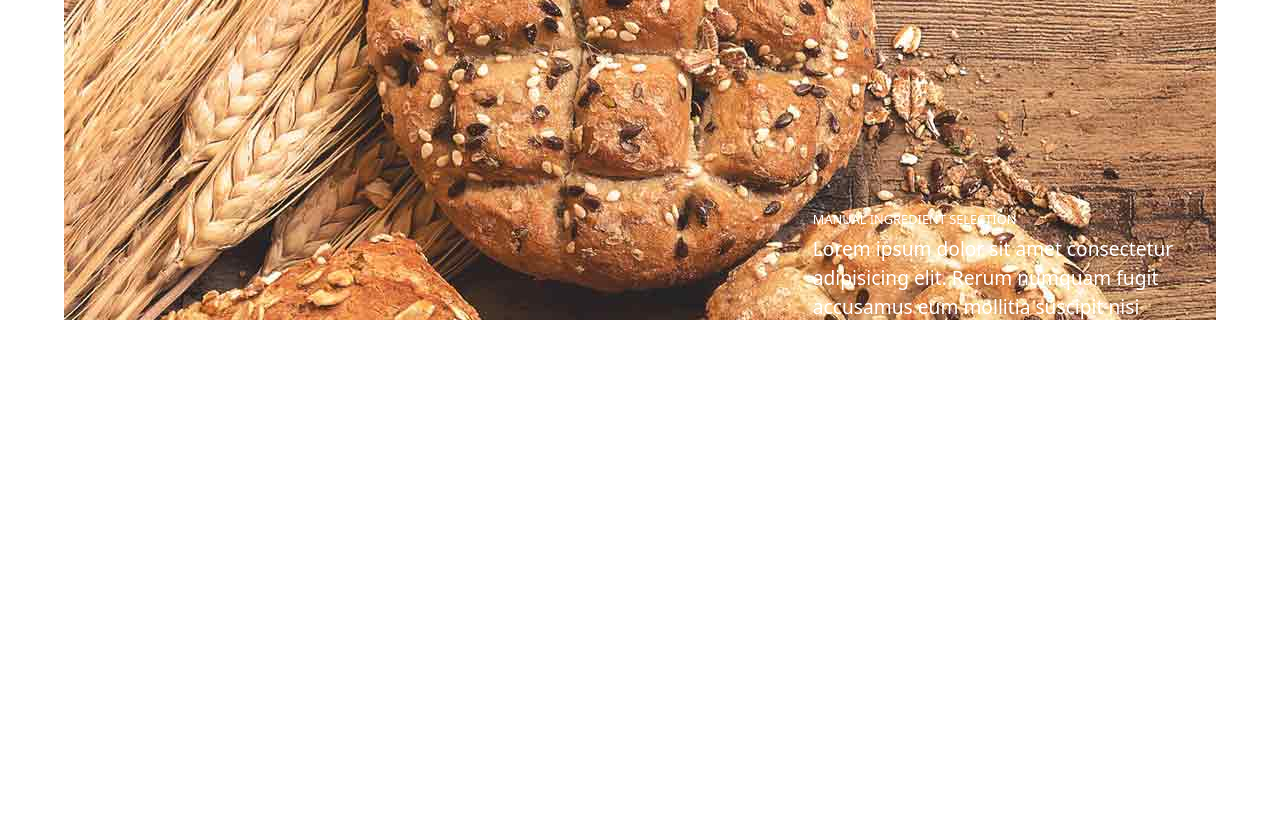
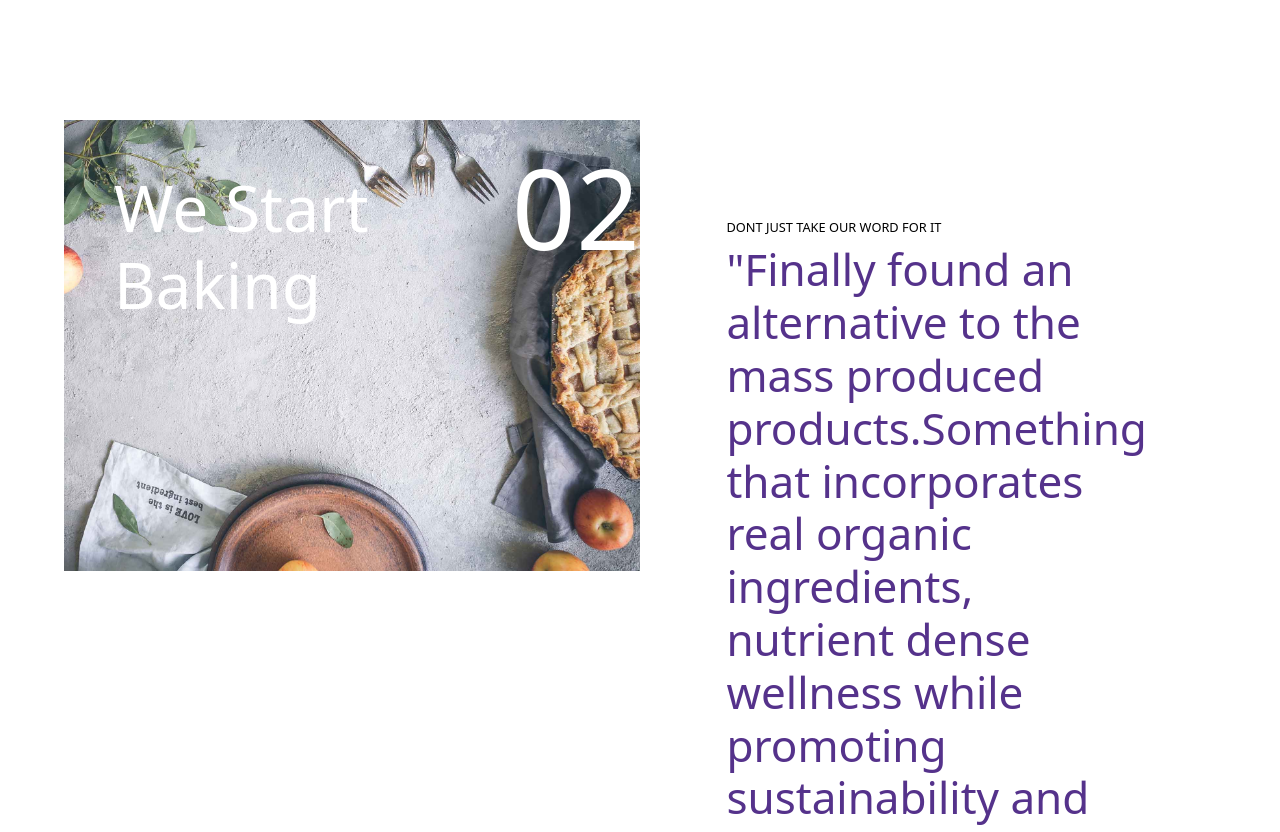
Before and after one commit to leonardochen01/proj-html-vuejs, a Vue app: page / in a window 1280 px wide. Shown: the part 3720-4552 px from the top of the page. Built offline with nearby package versions, Linux system fonts and the light colour scheme.

Commit message:
added: we-start-baking section

```diff
--- a/index.html
+++ b/index.html
@@ -5,6 +5,9 @@
     <link rel="icon" type="image/svg+xml" href="/vite.svg" />
     <meta name="viewport" content="width=device-width, initial-scale=1.0" />
     <link rel="stylesheet" href="https://cdnjs.cloudflare.com/ajax/libs/font-awesome/6.4.0/css/all.min.css">
+    <link rel="preconnect" href="https://fonts.googleapis.com">
+<link rel="preconnect" href="https://fonts.gstatic.com" crossorigin>
+<link href="https://fonts.googleapis.com/css2?family=Open+Sans:wght@500&display=swap" rel="stylesheet">
     <title>Bakery</title>
   </head>
   <body>
--- a/src/components/Main.vue
+++ b/src/components/Main.vue
@@ -94,6 +94,49 @@ export default {
         </p>
       </div>
 
+    </div> <!--tell us container end-->
+
+    <div class="we-start-container d-flex">
+
+      <div class="we-start-image">
+
+        <div class="d-flex mb-5">
+          <h1>
+            We Start Baking
+          </h1>
+
+          <h2>
+            02
+          </h2>
+        </div>
+
+        <div class="we-start-image-text">
+          <h3>
+            sweet & delicious
+          </h3>
+          <p>
+            Lorem ipsum dolor sit amet consectetur adipisicing elit. At, vero suscipit. Mollitia animi optio eos delectus pariatur dicta, consectetur, totam, doloribus tempore assumenda soluta provident rem debitis culpa repellendus velit?
+          </p>
+        </div>
+
+
+      </div>
+
+      <div class="we-start-text">
+
+        <div class="d-flex flex-column justify-content-between">
+          <h3 style="color:black">
+            dont just take our word for it
+          </h3>
+          <h5>
+            "Finally found an alternative to the mass produced products.Something that incorporates real organic ingredients, nutrient dense wellness while promoting sustainability and activity"
+          </h5>
+          <h6>
+            Rachel Cooper, Founder
+          </h6>
+        </div>
+
+      </div>
 
     </div>
 
--- a/src/css/main2.css
+++ b/src/css/main2.css
@@ -1,5 +1,5 @@
 .moments-container{
-  height: 120vh;
+  height: 110vh;
 }
 
 .moments-title-container{
--- a/src/css/main4.css
+++ b/src/css/main4.css
@@ -1,7 +1,9 @@
 .tell-us-container{
   background-image: url(../assets/images/bakery-process-1.jpg);
+  background-size: contain;
+  background-repeat: no-repeat;
   width: 90vw;
-  height: 90vh;
+  height: 70vh;
   margin: 5vh auto;
 }
 
@@ -24,18 +26,70 @@
 .tell-us-text{
   width: 30vw;
   margin-left: 65%;
-  margin-top: 250px;
+  margin-top: 80px;
 }
 
-.tell-us-container div h3, p{
+p, h1, h2, h3, h4{
   color: white;
 }
 
-.tell-us-container div h3{
+h3{
   text-transform: uppercase;
   font-size: 0.8rem;
 }
 
-.tell-us-container div p{
+p{
   font-size: 1.2rem;
 }
+
+.we-start-container{
+  width: 90vw;
+  height: 70vh;
+  margin: 0 auto;
+}
+
+.we-start-image{
+  background-image: url(../assets/images/bakery-process-2.jpg);
+  background-size: contain;
+  background-repeat: no-repeat;
+  width: 45vw;
+  height: 100%;
+}
+
+.we-start-text{
+  width: 45vw;
+  height: 100%;
+}
+
+.we-start-image h1{
+  padding: 50px;
+  font-size: 4rem;
+}
+
+.we-start-image h2{
+  padding-top: 20px;
+  margin-left: 80px;
+  font-size: 7rem;
+  font-weight: 100;
+}
+
+.we-start-image-text{
+  width: 400px;
+  margin-left: 80px;
+  margin-top: 250px;
+}
+
+.we-start-text div{
+  width: 70%;
+  height: 70%;
+  margin: 100px auto;
+}
+
+.we-start-text h5{
+  color: rgb(85, 50, 139);
+  font-size: 2.75rem;
+}
+
+.we-start-text h6{
+  font-weight: 300;
+}
```
